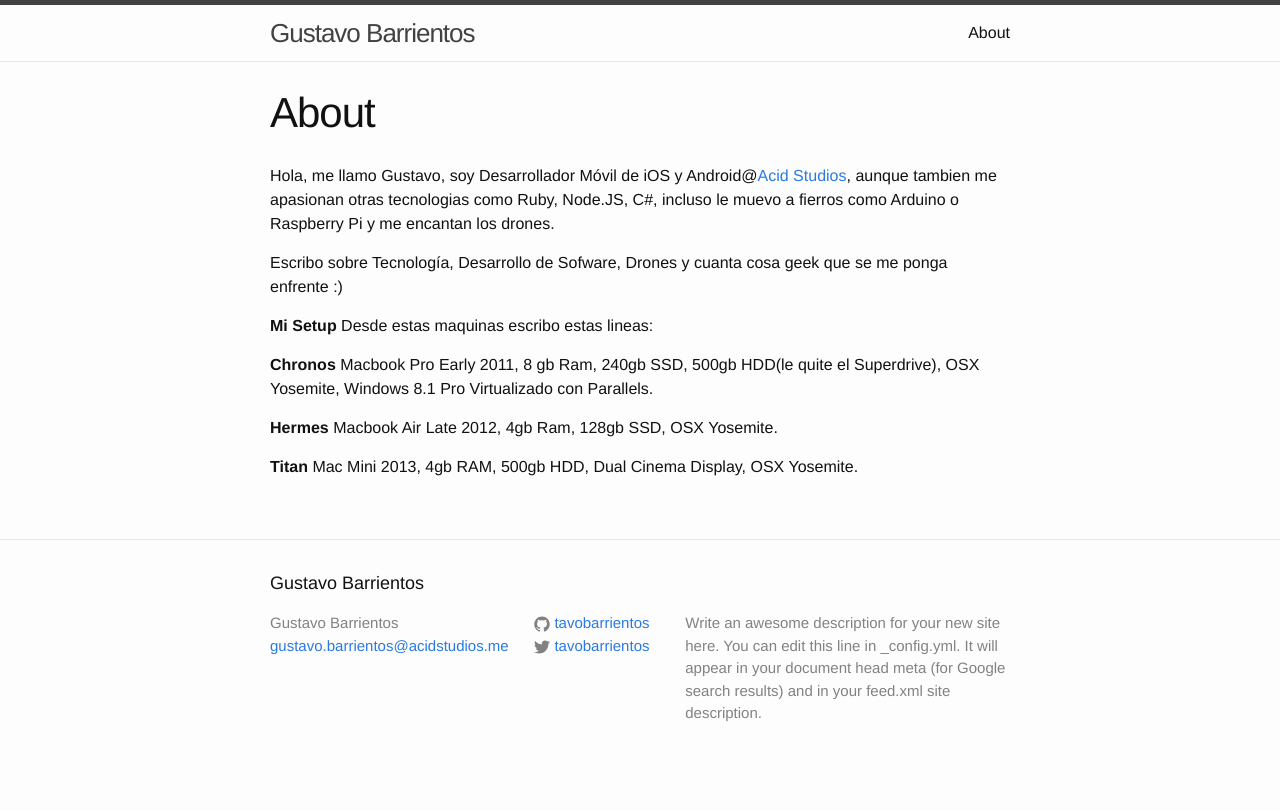
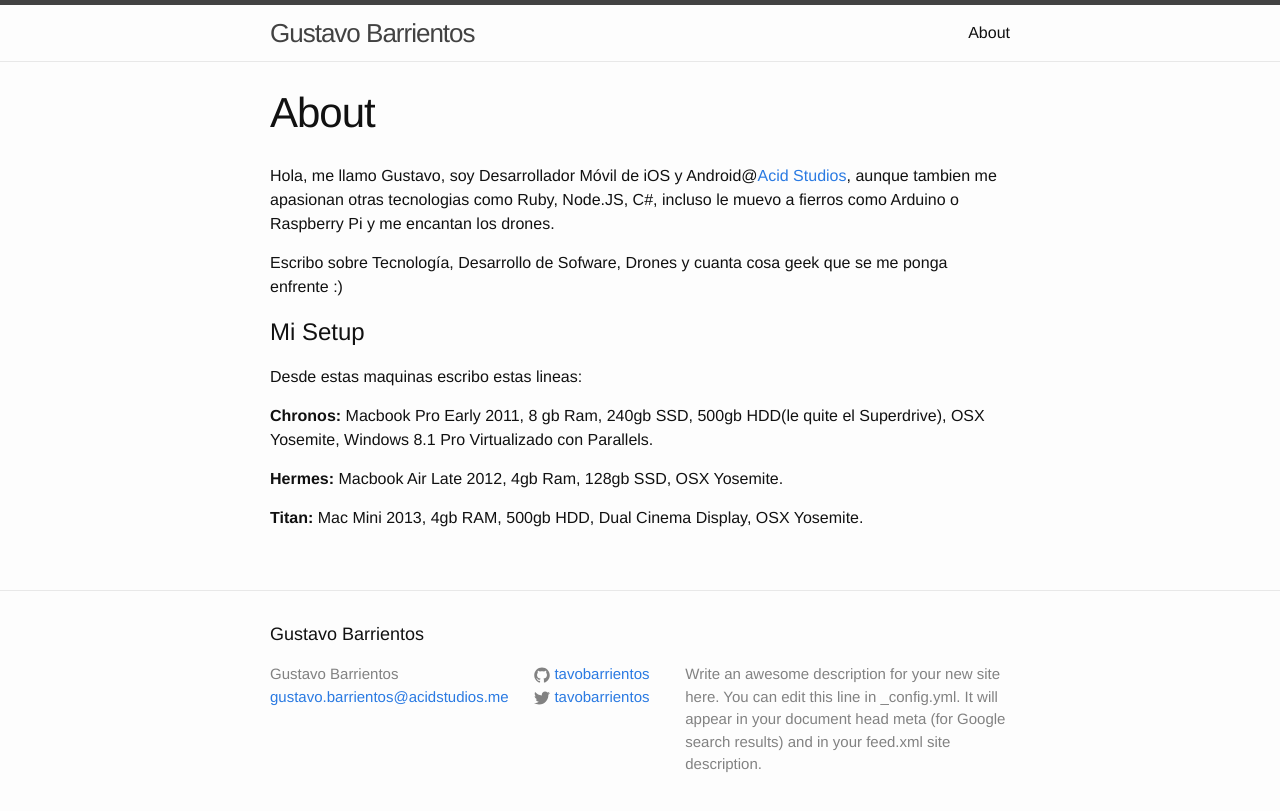
Before and after one commit to tavobarrientos/tavobarrientos.github.io, a Jekyll site: the page built from about.md, in a window 1280 px wide. Shown: the top 811 px of the page. Built offline with Jekyll 4.4.1, drawn with Linux system fonts in a browser that asks for light colours.

```diff
--- a/about.md
+++ b/about.md
@@ -8,14 +8,14 @@ Hola, me llamo Gustavo, soy Desarrollador Móvil de iOS y Android@[Acid Studios]
 
 Escribo sobre Tecnología, Desarrollo de Sofware, Drones y cuanta cosa geek que se me ponga enfrente :)
 
-**Mi Setup**
+#Mi Setup
 Desde estas maquinas escribo estas lineas:
 
-**Chronos**
+**Chronos:**
 Macbook Pro Early 2011, 8 gb Ram, 240gb SSD, 500gb HDD(le quite el Superdrive), OSX Yosemite, Windows 8.1 Pro Virtualizado con Parallels.
 
-**Hermes**
+**Hermes:**
 Macbook Air Late 2012, 4gb Ram, 128gb SSD, OSX Yosemite.
 
-**Titan**
+**Titan:**
 Mac Mini 2013, 4gb RAM, 500gb HDD, Dual Cinema Display, OSX Yosemite.
```
